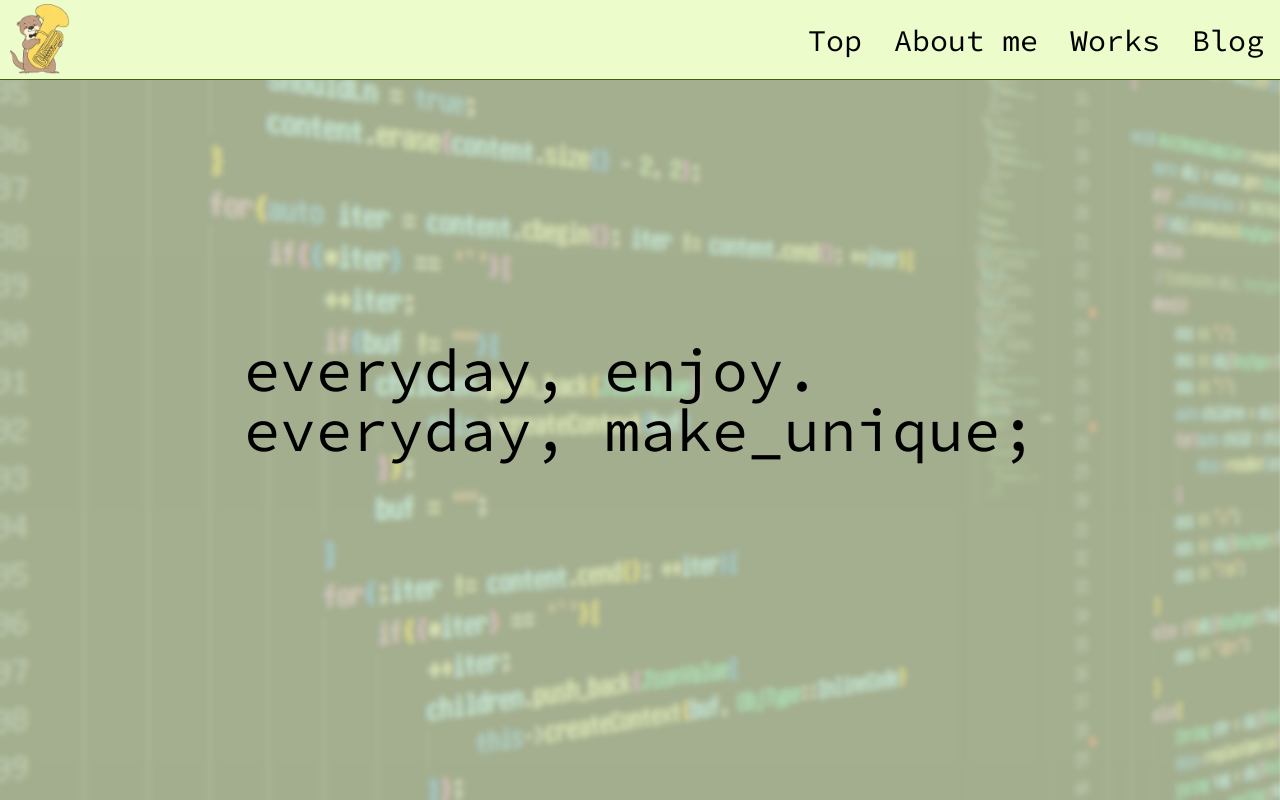
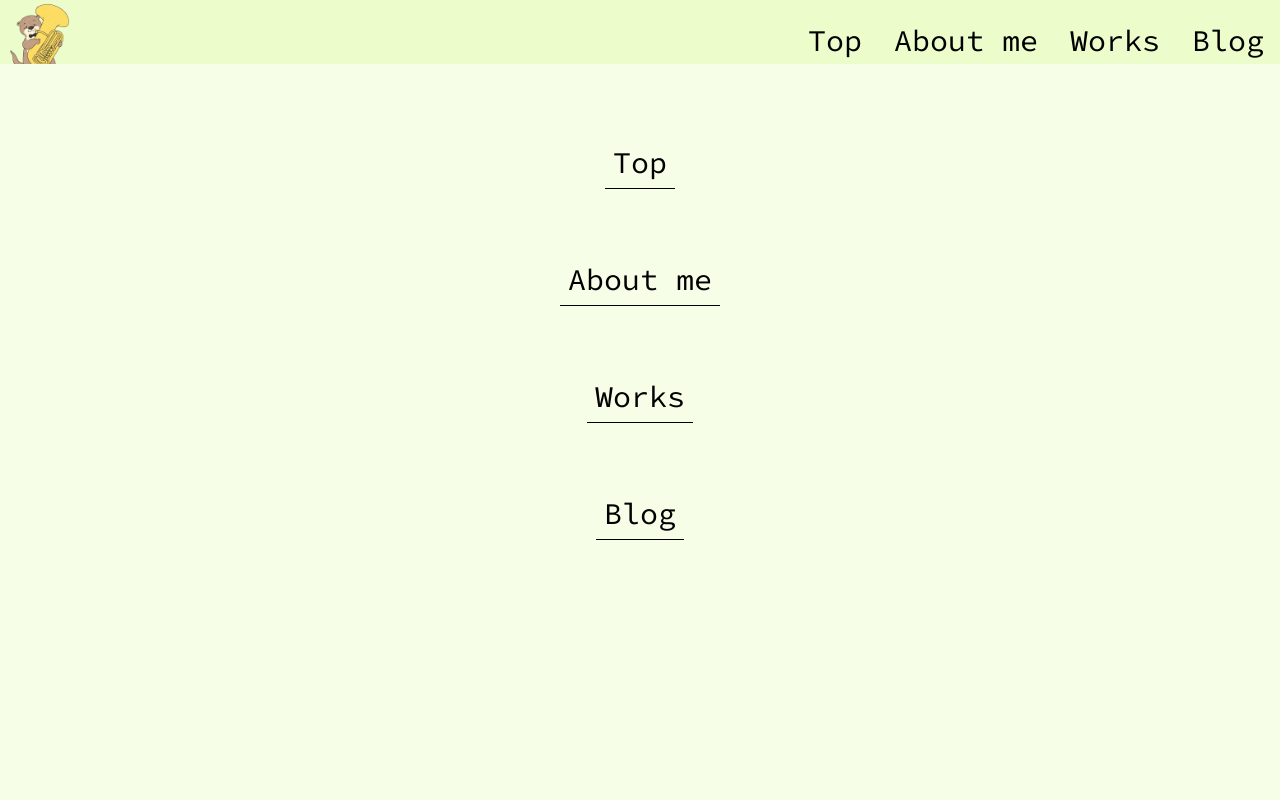
Before and after one commit to Ogame3334/mypage, a Next.js app: page / in a window 1280 px wide. Shown: the top 800 px of the page. Built offline with nearby package versions, Linux system fonts and the light colour scheme.

Commit message:
スマホ用ページ遷移ボタンの追加

```diff
--- a/src/components/CustomHeader.tsx
+++ b/src/components/CustomHeader.tsx
@@ -4,23 +4,6 @@ import Image from "next/image"
 import Link from "next/link"
 import React, { useState } from "react"
 import './CustomHeader.css'
-
-function HamburgerButton() {
-  const [isOpen, setIsOpen] = useState(false);
-
-  return (
-    <>
-      <div
-        className={"burgerbtn " + (isOpen ? "active" : "")}
-        onClick={() => { setIsOpen(!isOpen) }}
-      >
-        <span />
-        <span />
-        <span />
-      </div>
-    </>
-  );
-}
 
 function HeaderButton({ href, children }: { href: string, children: React.ReactNode }) {
   return (
@@ -33,9 +16,10 @@ function HeaderButton({ href, children }: { href: string, children: React.ReactN
 }
 
 export default function CustomHeader() {
-  const [isOpen, setIsOpen] = useState(false);
+  const [isOpen, setIsOpen] = useState(true);
 
   return (
+    <>
       <div className="flex justify-between w-full h-16 md:h-18 lg:h-20 border-b border-color border-opacity-100 bg-lime-100 fixed top-0 left-0 z-50">
         <Link href="/" className="flex items-center h-full">
           <Image
@@ -65,5 +49,38 @@ export default function CustomHeader() {
           </div>
         </div>
       </div>
+      <div className={`fixed top-16 ${isOpen ? "left-0" : "left-full"} w-full h-full bg-lime-50 z-50 transition-all duration-500`}>
+        <div className="flex flex-col justify-center items-center p-10">
+          <Link
+            href="/"
+            className="flex items-center h-full text-3xl md:text-2xl lg:text-3xl py-8"
+            onClick={()=>{setIsOpen(false);}}
+          >
+            <div className="p-2 border-b border-black">Top</div>
+          </Link>
+          <Link
+            href="/aboutme"
+            className="flex items-center h-full text-3xl md:text-2xl lg:text-3xl py-8"
+            onClick={()=>{setIsOpen(false);}}
+          >
+            <div className="p-2 border-b border-black">About me</div>
+          </Link>
+          <Link
+            href="/works"
+            className="flex items-center h-full text-3xl md:text-2xl lg:text-3xl py-8"
+            onClick={()=>{setIsOpen(false);}}
+          >
+            <div className="p-2 border-b border-black">Works</div>
+          </Link>
+          <Link
+            href="/blog"
+            className="flex items-center h-full text-3xl md:text-2xl lg:text-3xl py-8"
+            onClick={()=>{setIsOpen(false);}}
+          >
+            <div className="p-2 border-b border-black">Blog</div>
+          </Link>
+        </div>
+      </div>
+    </>
   );
 }
```
Lines whose indentation alone changed are shown as unchanged.
